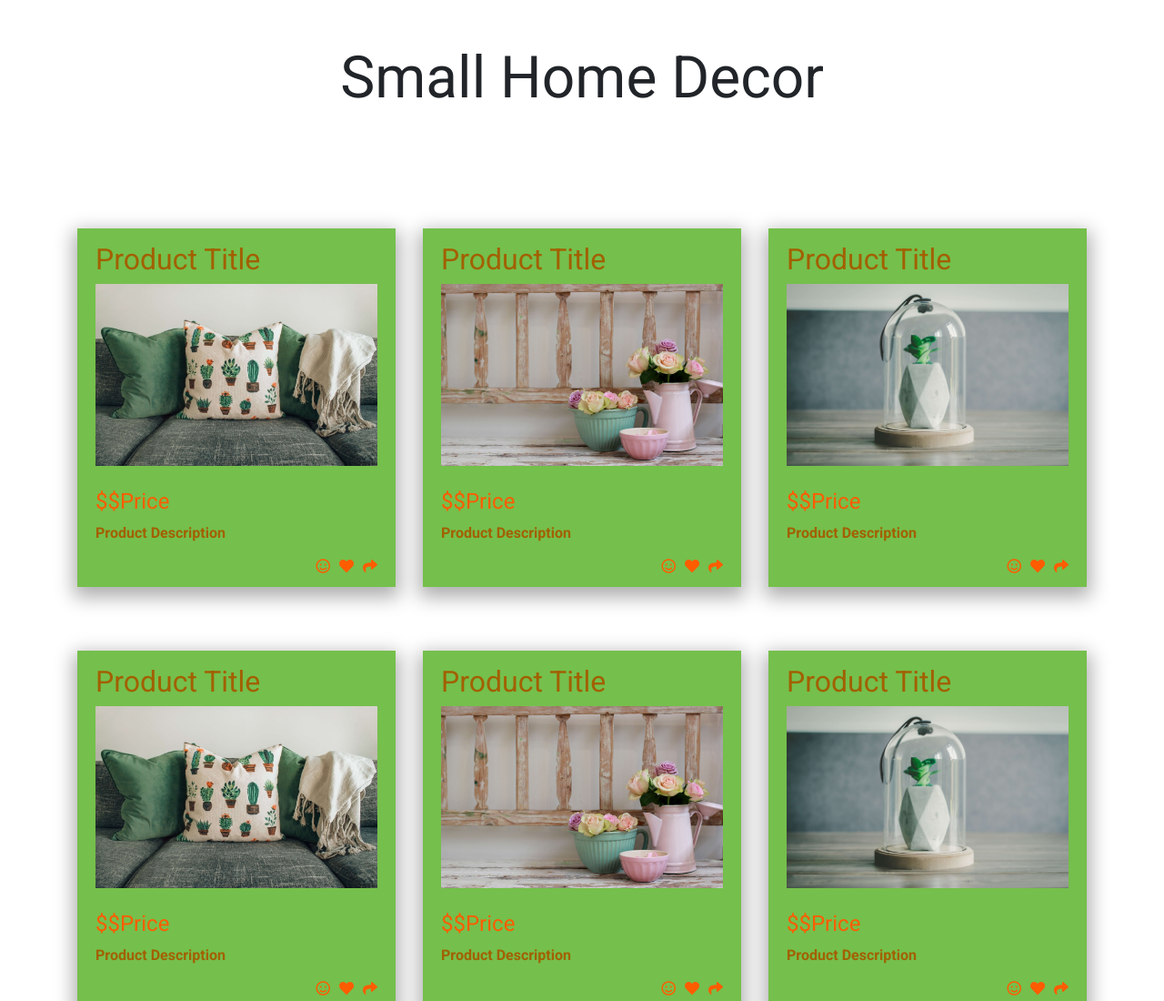
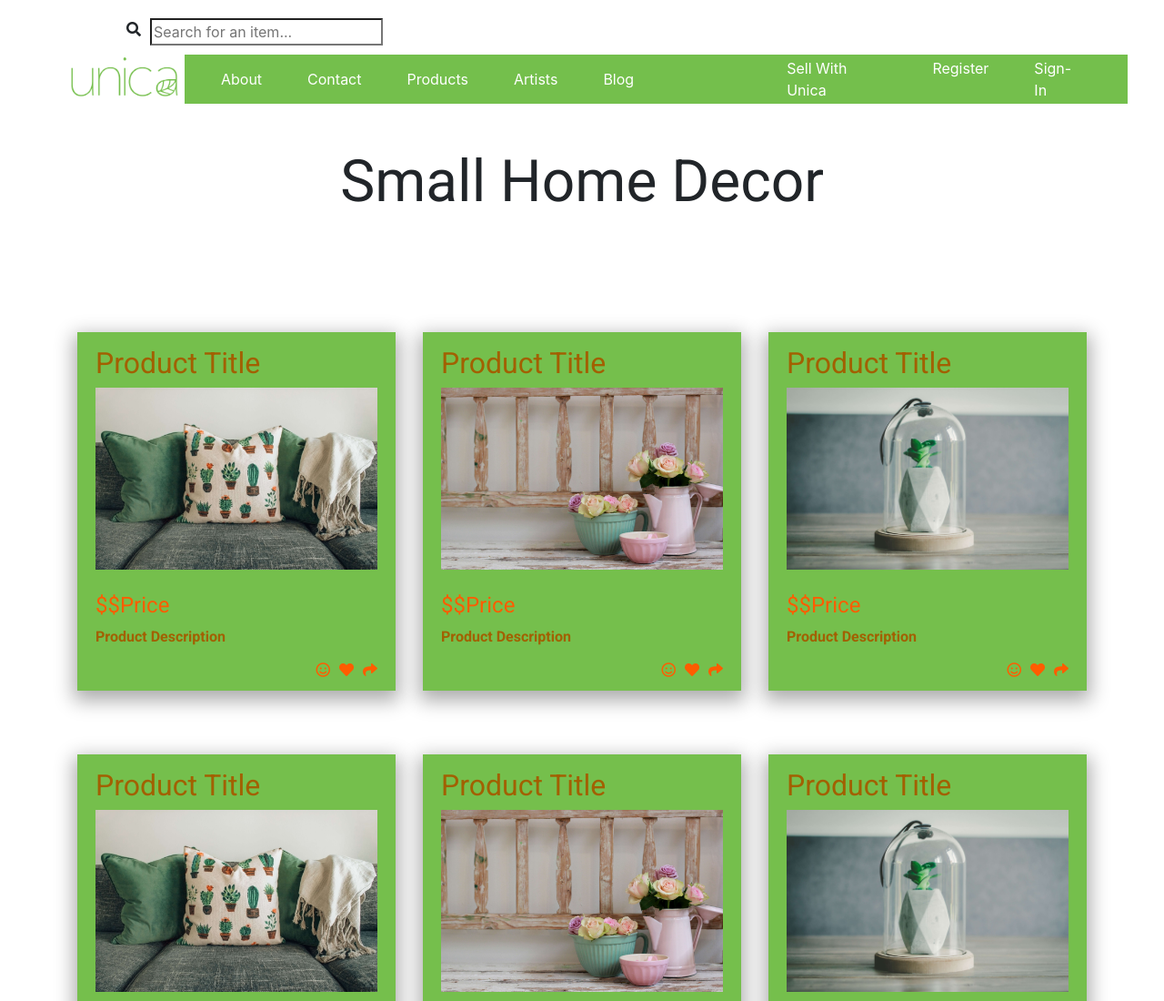
Before and after one commit to joannapuno/unica, a website: page products.html in a window 1280 px wide. Shown: the top 1100 px of the page at 91% size. Drawn offline with nearby package versions, Linux system fonts and the light colour scheme.

Commit message:
added footer and header to products page

```diff
--- a/products.html
+++ b/products.html
@@ -4,18 +4,55 @@
     <meta charset="UTF-8">
     <meta name="viewport" content="width=device-width, initial-scale=1.0">
     <meta http-equiv="X-UA-Compatible" content="ie=edge">
+    <title>Unica</title>
     <link rel="stylesheet" href="https://stackpath.bootstrapcdn.com/bootstrap/4.1.3/css/bootstrap.min.css" integrity="sha384-MCw98/SFnGE8fJT3GXwEOngsV7Zt27NXFoaoApmYm81iuXoPkFOJwJ8ERdknLPMO" crossorigin="anonymous">
     <link rel="stylesheet" href="https://use.fontawesome.com/releases/v5.5.0/css/all.css" integrity="sha384-B4dIYHKNBt8Bc12p+WXckhzcICo0wtJAoU8YZTY5qE0Id1GSseTk6S+L3BlXeVIU" crossorigin="anonymous">
     <link href="https://fonts.googleapis.com/css?family=Roboto:300,400,700" rel="stylesheet">
     <link rel="stylesheet" href="./css/app.css">
-    <title>Products Page</title>
 </head>
 <body>
+    <div class="wrapper">
+        <!-- HEADER -->
+        <!-- NAVIGATION -->
         <header>
-        <nav>
-            <!-- menu goes here -->
-        </nav>
+            <div class="header-container d-flex flex-column">
+                <div class="top-menu d-flex justify-content-center">
+                    <div class="icon">
+                        <i class="fas fa-search"></i>
+                    </div>
+                    <div class="search-bar">
+                        <input type="search" name="search" id="search-bar" placeholder="Search for an item...">
+                    </div>
+                </div>
+                <div class="nav-bar d-flex">
+                    <div class="logo-container">
+                        <img src="./images/unica-logo-green.png" alt="unica logo">
+                    </div>
+                    <div class="nav-menus d-flex align-items-center">
+                        <!-- DESKTOP MENU -->
+                        <div class="main-menu">
+                            <ul class="d-flex menu ">
+                                <li><a href="#">About</a></li>
+                                <li><a href="#">Contact</a></li>
+                                <li><a href="./products.html">Products</a></li>
+                                <li><a href="#">Artists</a></li>
+                                <li><a href="http://35.247.37.148/ ">Blog</a></li>
+                            </ul>
+                        </div>
+                        <div class="secondary-menu menu">
+                            <ul class="d-flex">
+                                <li><a href="#">Sell With Unica</a></li>
+                                <li><a href="#">Register</a></li>
+                                <li><a href="#">Sign-In</a></li>
+                            </ul>
+                        </div>
+                    </div>
+                </div>
+                <!-- MOBILE MENU -->
+
+            </div>
         </header>
+        <!-- MAIN BODY -->
         <main class="container" id="small-home-decor">
             <div class="d-flex justify-content-center mt-5 subtitle">
                 <h1> Small Home Decor</h1>
@@ -204,16 +241,35 @@
                         </div>
                     </div>
                 </div>
-
-
-
-
-
+            </div>
+        </main>
+        <!-- FOOTER -->
+        <footer>
+            <div class="footer-container d-flex flex-column">
+                <div class="social-icons-container d-flex justify-content-around align-items-center">
+                    <i class="fab fa-facebook fa-2x"></i>
+                    <i class="fab fa-pinterest fa-2x"></i>
+                    <i class="fab fa-instagram fa-2x"></i>
+                </div>
+                <div class="footer-menu d-flex justify-content-center">
+                    <ul class="d-flex menu ">
+                        <li><a href="#">Contact</a></li>
+                        <li><a href="#">Site Map</a></li>
+                        <li><a href="#">Privacy Policy</a></li>
+                    </ul>
+                    <span class="copyright">Unica All Rights Reserved &copy; 2018</span>
+                </div>
             </div>
 
-    </main>
-    <footer>
-        <!-- footer goes here -->
         </footer>
+    </div>
+
+    <script src="https://code.jquery.com/jquery-3.3.1.min.js"></script>
+    <script>
+            window.jQuery || document.write('<script src="js/jquery.min.js"><\/script>')
+
+    </script>
+
+    <script src="./js/script.js"></script>
     </body>
 </html>
```
Lines whose indentation alone changed are shown as unchanged.
